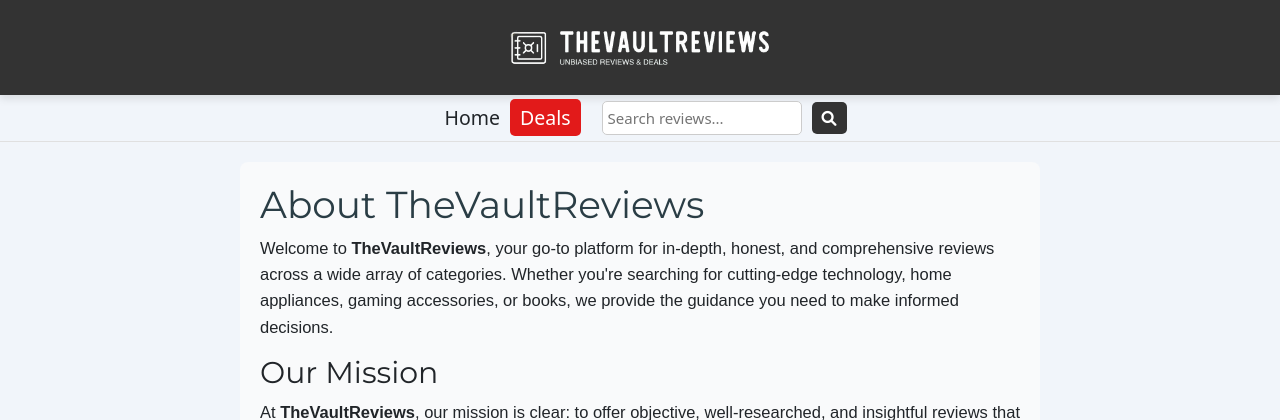
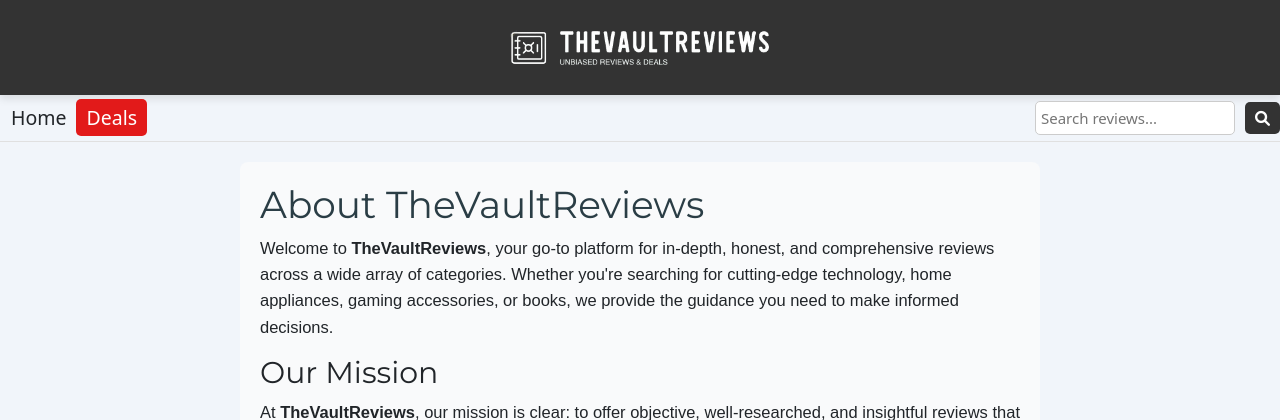
Before and after one commit to tomuk91/thereviewvault, a Django app: template reviews/templates/reviews/about_us.html in a window 1280 px wide. Shown: the top 420 px of the page. Run offline with Django 3.2, Linux system fonts and the light colour scheme; the template is opened without the code that fills it, so the values that code supplies are empty; parts of the project's set-up code (start-up, migrations or seed data) failed here and were passed over; some libraries are stand-ins or nearby versions.

Commit message:
requirements and style updates

```diff
--- a/requirements.txt
+++ b/requirements.txt
@@ -15,6 +15,7 @@ idna==3.7
 kiwisolver==1.4.5
 matplotlib==3.9.0
 numpy==2.0.0
+oauthlib==3.2.2
 packaging==24.1
 pilkit==3.0
 pillow==10.3.0
@@ -24,12 +25,13 @@ pyshp==2.3.1
 python-dateutil==2.9.0.post0
 rcssmin==1.1.2
 requests==2.32.3
+requests-oauthlib==1.3.1
 rjsmin==1.2.2
 shapely==2.0.4
 six==1.16.0
 soupsieve==2.6
 sqlparse==0.5.1
+tweepy==4.14.0
 tzdata==2024.1
 urllib3==2.2.2
 whitenoise==6.7.0
-gunicorn==23.0.0
--- a/reviews/static/reviews/css/style.css
+++ b/reviews/static/reviews/css/style.css
@@ -84,6 +84,7 @@ h5 {
 
 /* Navigation Styles */
 .main-nav {
+    justify-content: space-between !important;
     border-bottom: 1px solid #e0e0e0 !important;
     /* Light grey border */
     width: 100% !important;
```
